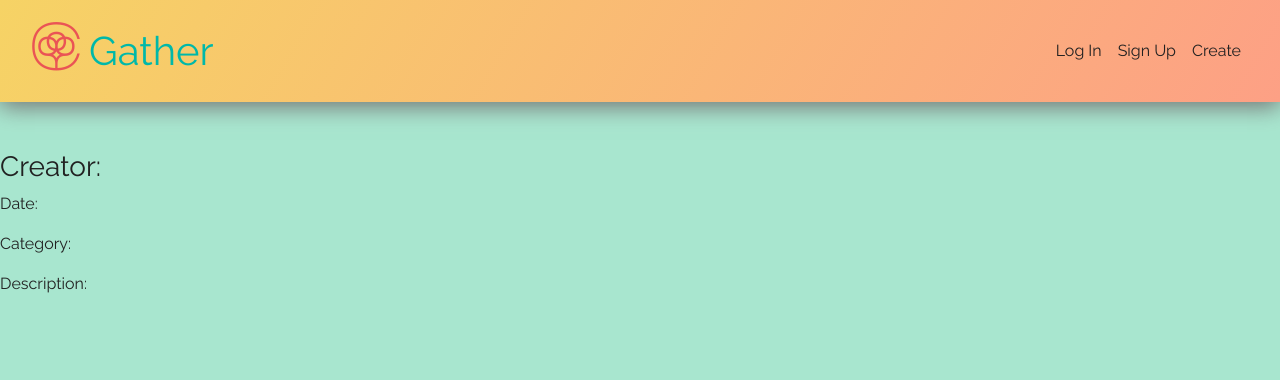
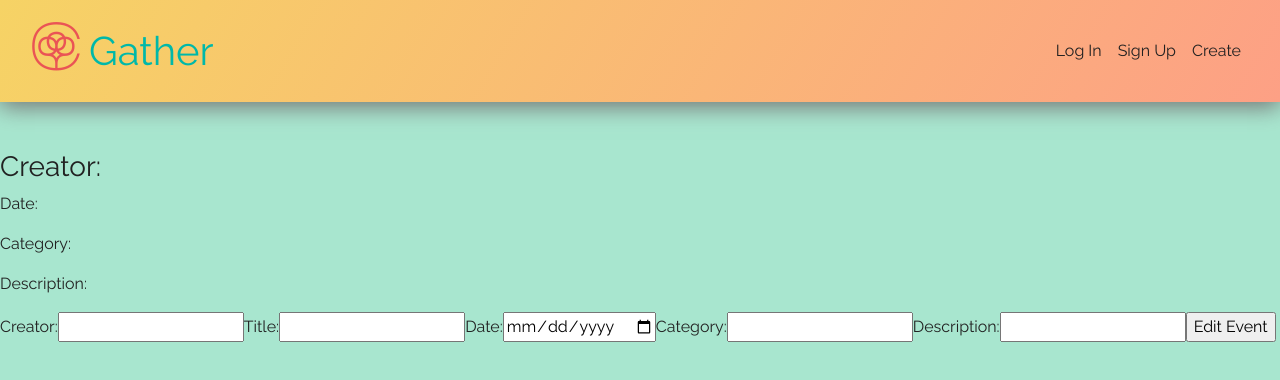
Before and after one commit to JameraMcNeil/gather, a React (Create React App) app in the folder gather_front_end/: page /#/create in a window 1280 px wide. Shown: the top 380 px of the page. Built offline with nearby package versions, Linux system fonts and the light colour scheme; no server answers.

Commit message:
work on Edit form and put route

```diff
--- a/gather_front_end/src/App.js
+++ b/gather_front_end/src/App.js
@@ -56,10 +56,6 @@ class App extends Component {
 		})
 	}
 
-	updateEvent(event) {
-		axios.put(baseURL + '/events/' + event.id)
-	}
-
 	render() {
 		return (
 			<Router>
--- a/gather_front_end/src/components/EditForm.jsx
+++ b/gather_front_end/src/components/EditForm.jsx
@@ -1,3 +1,4 @@
+import axios from 'axios'
 import React, { Component } from 'react'
 
 let baseURL = ''
@@ -12,21 +13,63 @@ export default class EditForm extends Component {
     constructor(props) {
         super(props)
         this.state = {
-            id: this.props.event._id,
-            creator: this.props.event.creator,
-            title: this.props.event.title,
-            date: this.props.event.date,
-            category: this.props.event.category,
-            description: this.props.event.description
+            event: {
+                id: this.props.event._id,
+                creator: this.props.event.Creator,
+                title: this.props.event.Title,
+                date: this.props.event.Date,
+                category: this.props.event.Category,
+                description: this.props.event.Description
+            } // change these values to blank
+        }
+    }
+
+    // componentDidMount -- sets state -- example: id: this.props.event._id
+    // props might load before the component so use componentDidMount
+
+    // 'input field in react won't update when changed' search this
+
+    handleChange(event) {
+        this.setState({ [event.target.id]: event.target.value })
+    }
+
+    handleSubmit(event) {
+        event.preventDefault()
+        const pack = {
+            creator: this.state.creator,
+            title: this.state.title,
+            date: this.state.date,
+            category: this.state.category,
+            description: this.state.description
         }
 
-
+        axios.put(`${baseURL}/events/${this.props.match.params.id}`, pack)
+        .then(response => {
+            this.setState({ event: response.data })
+        })
     }
 
     render() {
         return (
             <div>
+                <form>
+                    <label htmlFor='creator'>Creator: </label>
+                    <input type='text' name='creator' id='creator' value={ this.state.event.creator } onChange={ (event) => this.handleChange(event) } />
 
+                    <label htmlFor='title'>Title: </label>
+                    <input type='text' name='title' id='title' value={ this.state.event.title } onChange={ (event) => this.handleChange(event) } />
+
+                    <label htmlFor='date'>Date: </label>
+                    <input type='date' name='date' id='date' value={ this.state.event.date } onChange={ (event) => this.handleChange(event) } />
+
+                    <label htmlFor='category'>Category: </label>
+                    <input type='text' name='category' id='category' value={ this.state.event.category } onChange={ (event) => this.handleChange(event) } />
+
+                    <label htmlFor='description'>Description: </label>
+                    <input type='textarea' name='description' id='description' value={ this.state.event.description } onChange={ (event) => this.handleChange(event) } />
+
+                    <input type='submit' value='Edit Event' />
+                </form>
             </div>
         )
     }
--- a/gather_front_end/src/components/Event.jsx
+++ b/gather_front_end/src/components/Event.jsx
@@ -1,5 +1,6 @@
 import axios from 'axios'
 import React, { Component } from 'react'
+import EditForm from './EditForm.jsx'
 
 let baseURL = ''
 
@@ -40,6 +41,8 @@ export default class Event extends Component {
                 <p>Date: { this.state.event.Date }</p>
                 <p>Category: { this.state.event.Category }</p>
                 <p>Description: { this.state.event.Description }</p>
+
+                <EditForm event={ this.state.event }/>
             </div>
         )
     }
```
